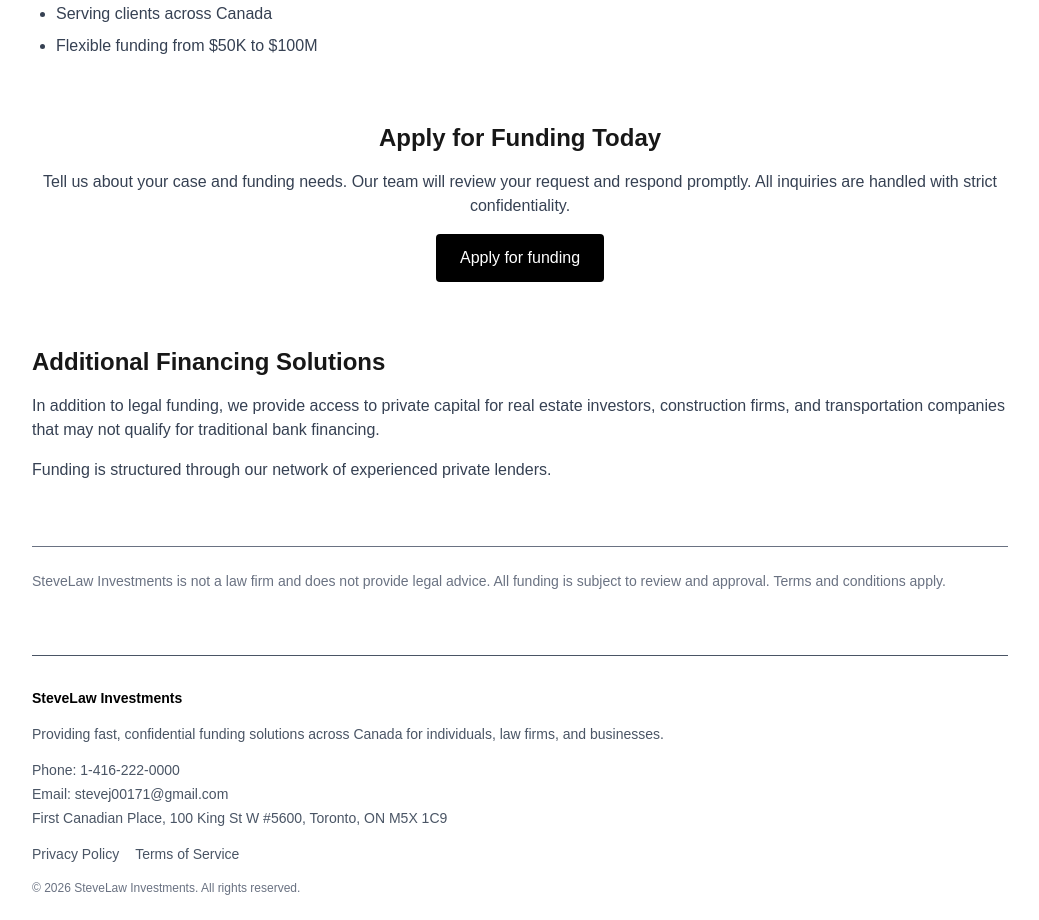
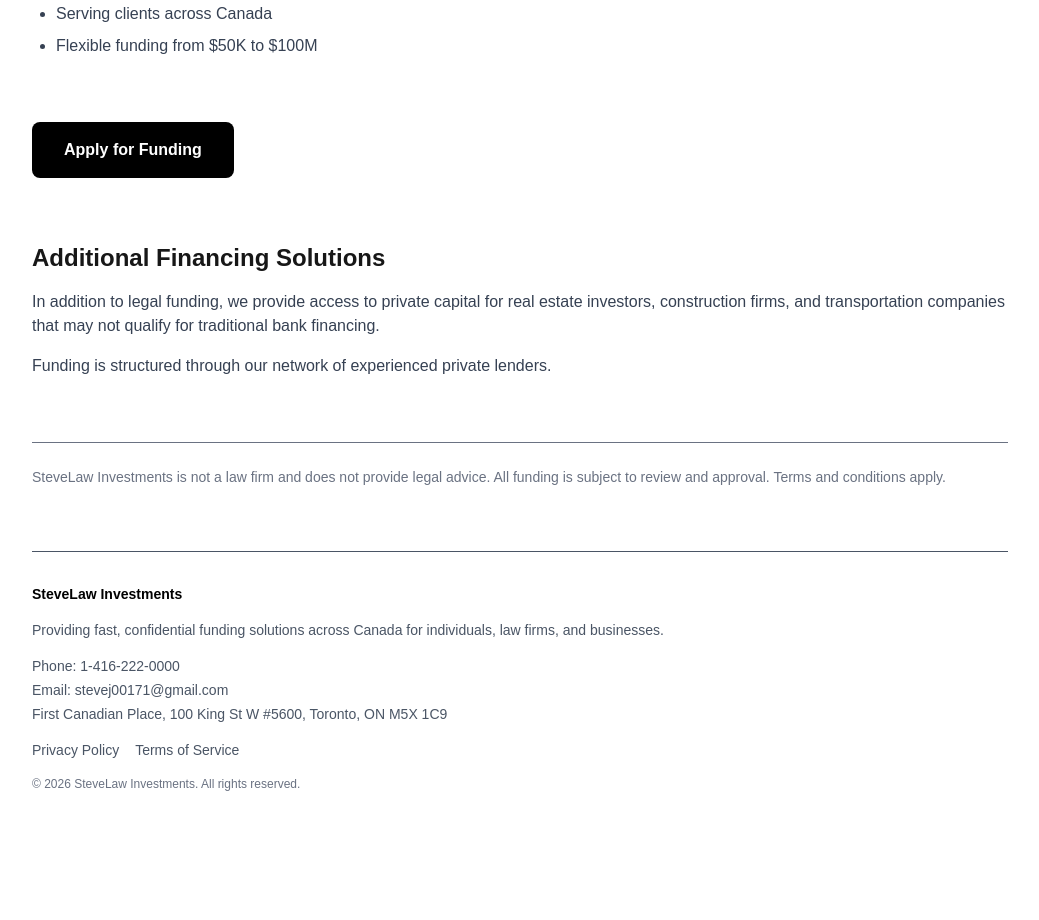
Before and after one commit to stevej00171/my-website, a Next.js app: page / in a window 1280 px wide. Shown: the part 1960-2880 px from the top of the page, without its empty margins (120-1159 px from the left). After the commit the page ends 2776 px from the top, so only its background shows below. Built offline with nearby package versions, Linux system fonts and the light colour scheme.

Commit message:
improve CTA styling

```diff
--- a/app/page.tsx
+++ b/app/page.tsx
@@ -136,17 +136,12 @@
       </section>
 
       {/* CTA */}
-      <section id="contact" className="text-center space-y-4">
-        <h2 className="text-2xl font-semibold">
-          Apply for Funding Today
-        </h2>
-        <p className="text-gray-700">
-          Tell us about your case and funding needs. Our team will review your request and respond promptly. All inquiries are handled with strict confidentiality.
-        </p>
-        <button className="bg-black text-white px-6 py-3 rounded">
-          Apply for funding
-        </button>
-      </section>
+      <a
+      href="#contact"
+      className="bg-black text-white px-8 py-4 rounded-lg inline-block font-semibold hover:bg-gray-800 transition"
+>
+      Apply for Funding
+      </a>
 
       {/* BUSINESS FINANCING */}
       <section className="space-y-4">
```
